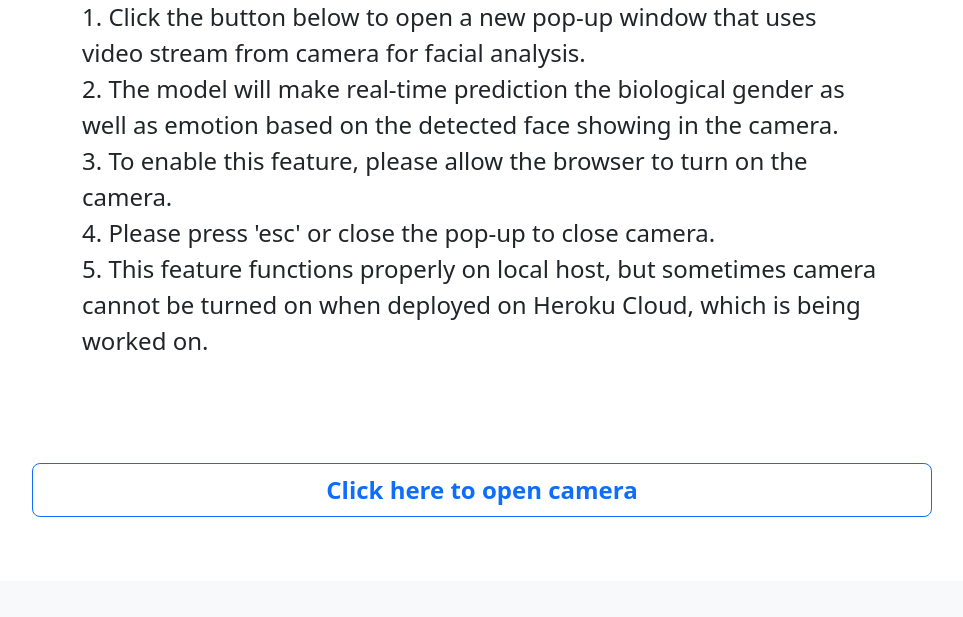
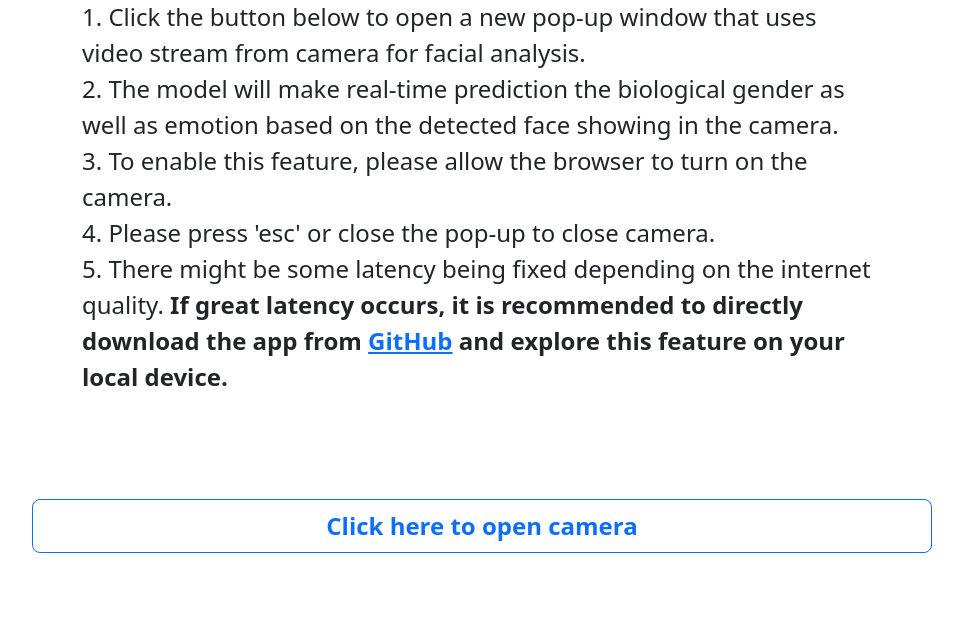
Before and after one commit to LBY777/FacialAnalysisWebApp, a Flask app: page /app/camera/ in a window 1280 px wide. Shown: the part 316-933 px from the top of the page, without its empty margins (158-1121 px from the left). Before the commit the page ends 833 px from the top, so only its background shows below. Run offline with Flask 2, Linux system fonts and the light colour scheme; parts of the project's set-up code (start-up, migrations or seed data) failed here and were passed over.

Commit message:
update lots of file

```diff
--- a/app/views.py
+++ b/app/views.py
@@ -1,7 +1,7 @@
 import os
 import cv2
-from flask import render_template, request
-from app.emotion_gender_recognition import pipeline
+from flask import render_template, request, Response
+from app.pipeline import pipeline
 import matplotlib.image as matimg
 
 from PIL import Image
@@ -59,22 +59,22 @@ def image_pred():
     return render_template('image.html')
 
 
-# def video_feed():
-#     return Response(gen_frames(), mimetype='multipart/x-mixed-replace; boundary=frame')
+def video_feed():
+    return Response(gen_frames(), mimetype='multipart/x-mixed-replace; boundary=frame')
 
-# def gen_frames():
-#     cam = cv2.VideoCapture(0)
-#     while True:
-#         success, frame = cam.read()  # read the camera frame
-#         if not success:
-#             break
-#         else:
-#             ret, buffer = cv2.imencode('.jpg', pipeline(frame)[0])
-#             frame = buffer.tobytes()
-#             # pred_img = cv2.imencode('.jpg', pipeline(frame)[0])[1].tobytes()
+def gen_frames():
+    cam = cv2.VideoCapture(0)
+    while True:
+        success, frame = cam.read()  # read the camera frame
+        if not success:
+            break
+        else:
+            ret, buffer = cv2.imencode('.jpg', pipeline(frame)[0])
+            frame = buffer.tobytes()
+            # pred_img = cv2.imencode('.jpg', pipeline(frame)[0])[1].tobytes()
 
-#             yield (b'--frame\r\n'
-#                    b'Content-Type: image/jpeg\r\n\r\n' + frame + b'\r\n')
+            yield (b'--frame\r\n'
+                   b'Content-Type: image/jpeg\r\n\r\n' + frame + b'\r\n')
 
 
 def camera():
@@ -123,7 +123,7 @@ def readb64(base64_string):
     sbuf.write(base64.b64decode(base64_string, ' /'))
     pimg = Image.open(sbuf)
     out = pipeline(cv2.cvtColor(np.array(pimg), cv2.COLOR_RGB2BGR))[0]
-    return cv2.cvtColor(out, cv2.COLOR_BGR2GRAY)
+    return out
 
 def popup():
     return render_template('popup.html')
--- a/main.py
+++ b/main.py
@@ -2,11 +2,12 @@ from flask import Flask
 from app import views
 from app.views import *
 from flask_socketio import SocketIO, emit
-import eventlet
+# import eventlet
 app = Flask(__name__)
-socketio = SocketIO(app, cors_allowed_origins='*',logger=True)
+socketio = SocketIO(app, cors_allowed_origins='*')
+# socketio = SocketIO(app, cors_allowed_origins='*',logger=True)
 app.add_url_rule(rule='/', endpoint='home', view_func=views.index)
-# app.add_url_rule(rule='/webcam/', endpoint='webcam', view_func=views.webcam)
+app.add_url_rule(rule='/localcam/', endpoint='localcam', view_func=views.video_feed)
 app.add_url_rule(rule='/app/', endpoint='app', view_func=views.app)
 app.add_url_rule(rule='/app/image/', endpoint='image',
                                 view_func=views.image_pred,
@@ -25,10 +26,9 @@ app.add_url_rule(rule='/about/', endpoint='about', view_func=views.about)
 
 @socketio.on('image')
 def image(data_image):
-    eventlet.sleep(0.2)
     frame = (readb64(data_image))
-
-    imgencode = cv2.imencode('.jpeg', frame,[cv2.IMWRITE_JPEG_QUALITY,3])[1]
+    # eventlet.sleep(0.01)
+    imgencode = cv2.imencode('.jpeg', frame,[cv2.IMWRITE_JPEG_QUALITY,80])[1]
 
     # base64 encode
     stringData = base64.b64encode(imgencode).decode('utf-8')
--- a/templates/about.html
+++ b/templates/about.html
@@ -16,7 +16,7 @@
     </p>
     <div class="">
         <center>
-            <a class="btn btn-outline-primary btn-lg mx-auto" href="https://github.com/LBY777/facial_analysis.git" style="width: 900px; font-weight: bold; font-size: x-large;">Facial Analysis GitHub Repository</a>
+            <a class="btn btn-outline-primary btn-lg mx-auto" href="https://github.com/LBY777/FacialAnalysisWebApp/tree/Heroku" style="width: 900px; font-weight: bold; font-size: x-large;">Facial Analysis GitHub Repository</a>
         </center>
     </div>
     <br><br><br><br><br><br><hr><br><br>
--- a/templates/camera.html
+++ b/templates/camera.html
@@ -14,7 +14,9 @@
         2. The model will make real-time prediction the biological gender as well as emotion based on the detected face showing in the camera. <br>
         3. To enable this feature, please allow the browser to turn on the camera. <br>
         4. Please press 'esc' or close the pop-up to close camera. <br>
-        5. This feature functions properly on local host, but sometimes camera cannot be turned on when deployed on Heroku Cloud, which is being worked on.
+        5. There might be some latency being fixed depending on the internet quality.
+        <b style="font-weight: 600;">If great latency occurs, it is recommended to directly download the app from <a href="https://github.com/LBY777/FacialAnalysisWebApp/tree/Heroku">GitHub</a>
+         and explore this feature on your local device.</b>
         <br><br><br>
         </p>
         <script type="text/javascript">
--- a/templates/index.html
+++ b/templates/index.html
@@ -8,6 +8,7 @@
     <p class="mbr-text pb-3 mbr-semibold mbr-fonts-style display-7 mx-auto" style=" width: 730px; font-size: x-large;">
         The web app is driven by data and machine learning model, aimed to predict biological gender and emotion associated with the faces in the given input.
         To deploy the model, please use the <b style="font-weight: 400; color: dodgerblue;">Facial Analysis dropdown button on the top right</b>, where 3 types of input are accepted: Image, Camera, and Video.
+        <b style="font-weight: 600;">It is recommended to directly download the app from <a href="https://github.com/LBY777/FacialAnalysisWebApp/tree/Heroku">GitHub</a> for better experience on Video and Camera features.</b>
     </p>
     <br><br>
     <center>
--- a/templates/video.html
+++ b/templates/video.html
@@ -13,7 +13,10 @@
             2. The model will make real-time prediction the biological gender as well as emotion based on the detected face in the video. <br>
             3. Please wait for a while for the output to come out. <br>
             4. An output of image instead of a video means that the predicted video cannot be displayed for some reason, such as the browser. <br>
-            5. This feature functions properly on local host, but sometimes leads to a timeout error when deployed on Heroku Cloud, which is being worked on.
+            5. There might be a timeout error depending on the internet being fixed.
+            <br><b style="font-weight: 600;">If such an error occurs, it is recommended to directly download the app from <a href="https://github.com/LBY777/FacialAnalysisWebApp/tree/Heroku">GitHub</a>
+            and explore this feature on your local device.</b>
+
         </p>
         <br><br>
 
```
Also changed, not shown: templates/popup.html (+7 -3 lines).
